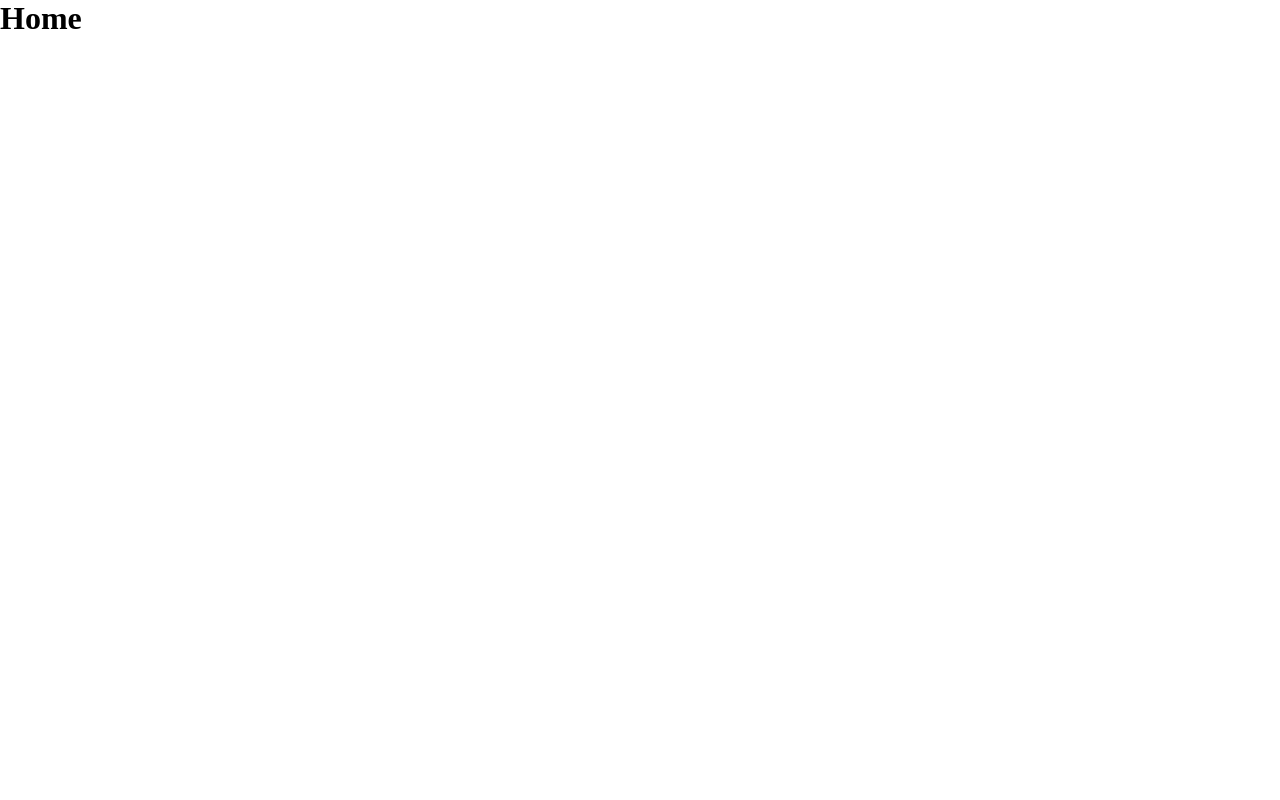
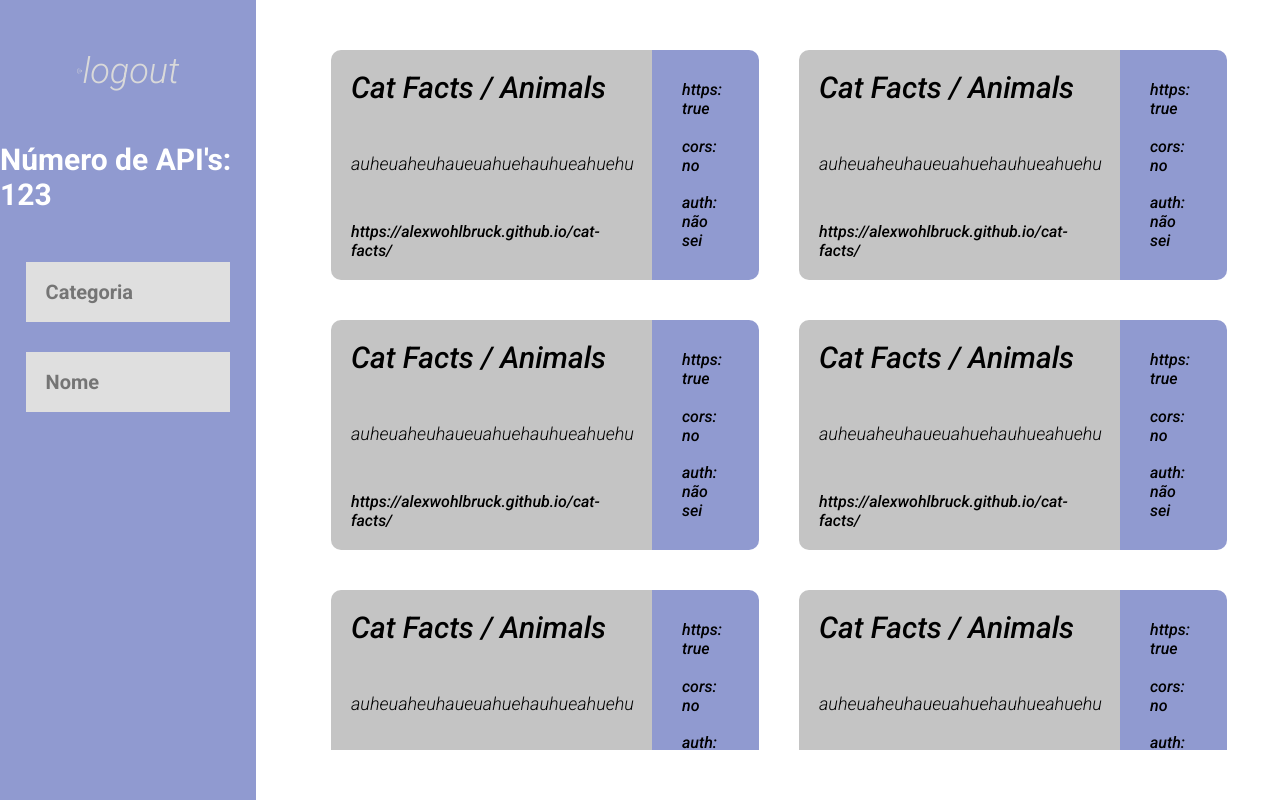
Before and after one commit to Matheusafonsouza/4linux_ps, a React (Create React App) app in the folder web/: page / in a window 1280 px wide. Built offline with nearby package versions, Linux system fonts and the light colour scheme.

Commit message:
feature: Created home page

```diff
--- a/web/package.json
+++ b/web/package.json
@@ -8,6 +8,7 @@
     "@testing-library/user-event": "^7.1.2",
     "react": "^16.13.1",
     "react-dom": "^16.13.1",
+    "react-icons": "^3.11.0",
     "react-router-dom": "^5.2.0",
     "react-scripts": "3.4.3"
   },
--- /dev/null
+++ b/web/src/components/Card/index.js
@@ -0,0 +1,21 @@
+import React from 'react';
+
+import './styles.css';
+
+export default function Card() {
+  return (
+
+    <div className="api">
+      <div className="left-api">
+        <h1>Cat Facts / Animals</h1>
+        <span className="description" >auheuaheuhaueuahuehauhueahuehu</span>
+        <span className="link">https://alexwohlbruck.github.io/cat-facts/</span>
+      </div>
+      <div className="right-api">
+        <span>https: true</span>
+        <span>cors: no</span>
+        <span>auth: não sei</span>
+      </div>
+    </div>
+  );
+}
--- /dev/null
+++ b/web/src/components/Card/styles.css
@@ -0,0 +1,57 @@
+.api {
+  height: 230px;
+  display: flex;
+}
+
+.left-api {
+  border-top-left-radius: 10px;
+  border-bottom-left-radius: 10px;
+  width: 75%;
+  height: 100%;
+  display: flex;
+  flex-direction: column;
+  background-color: #c4c4c4;
+  justify-content: space-between;
+  padding: 20px;
+}
+
+.left-api h1 {
+  font-family: Roboto;
+  font-size: 30px;
+  color: black;
+  font-weight: 500;
+  font-style: italic;
+}
+
+.description {
+  font-family: Roboto;
+  font-size: 18px;
+  font-style: italic;
+  font-weight: 300;
+}
+
+.link {
+  font-style: italic;
+  font-weight: 500;
+  font-family: Roboto;
+  font-style: 15px;
+}
+
+.right-api {
+  width: 25%;
+  height: 100%;
+  display: flex;
+  flex-direction: column;
+  background-color: #909AD0;
+  justify-content: space-between;
+  align-items: center;
+  padding: 30px;
+  border-top-right-radius: 10px;
+  border-bottom-right-radius: 10px;
+}
+
+.right-api span {
+  font-family: Roboto;
+  font-style: italic;
+  font-weight: 500;
+}
--- a/web/src/pages/Home/index.js
+++ b/web/src/pages/Home/index.js
@@ -1,7 +1,42 @@
 import React from 'react';
+import { FiLogOut } from 'react-icons/fi';
+
+import Card from '../../components/Card';
+
+import './styles.css';
 
 export default function Home() {
   return (
-    <h1>Home</h1>
+    <div className="home">
+      <div className="left-bar">
+        <span>
+          <FiLogOut />
+          logout
+        </span>
+
+        <h1>Número de API's: 123</h1>
+
+        <div className="input-group">
+          <input type="text" placeholder="Categoria" />
+          <input type="text" placeholder="Nome" />
+        </div>
+      </div>
+      <div className="right-bar">
+        <div className="api-grid">
+          <Card />
+          <Card />
+          <Card />
+          <Card />
+          <Card />
+          <Card />
+          <Card />
+          <Card />
+          <Card />
+          <Card />
+          <Card />
+          <Card />
+        </div>
+      </div>
+    </div>
   );
 }
--- a/web/src/pages/Home/styles.css
+++ b/web/src/pages/Home/styles.css
@@ -0,0 +1,69 @@
+.home {
+  width: 100vw;
+  height: 100vh;
+  display: flex;
+}
+
+.left-bar {
+  height: 100vh;
+  width: 20%;
+  background-color: #909AD0;
+  display: flex;
+  flex-direction: column;
+  row-gap: 50px;
+  align-items: center;
+  justify-content: flex-start;
+}
+
+.left-bar h1 {
+  font-family: Roboto;
+  font-size: 30px;
+  font-weight: 700;
+  color: #fff;
+}
+
+.left-bar span {
+  margin-top: 50px;
+  font-family: Roboto;
+  font-size: 36px;
+  width: 40%;
+  display: flex;
+  align-items: center;
+  justify-content: space-between;
+  font-weight: 300;
+  font-style: italic;
+  text-align: center;
+  color: #d9d9d9;
+}
+
+.input-group {
+  display: flex;
+  flex-direction: column;
+  row-gap: 30px;
+  width: 80%;
+}
+
+.input-group input {
+  font-family: Roboto;
+  width: 100%;
+  height: 60px;
+  background-color: #dfdfdf;
+  border: 0;
+  padding: 20px;
+  font-size: 20px;
+}
+
+.right-bar {
+  height: 100vh;
+  width: 70%;
+  display: flex;
+}
+
+.api-grid {
+  margin: 50px 0 50px 150px;
+  width: 100%;
+  display: grid;
+  grid-template-columns: repeat(2, 1fr);
+  gap: 40px;
+  overflow-y: scroll;
+}
--- a/web/src/pages/Login/styles.css
+++ b/web/src/pages/Login/styles.css
@@ -97,6 +97,7 @@
 }
 
 .input-group input {
+  font-family: Roboto;
   width: 100%;
   height: 70px;
   background-color: #dfdfdf;
```
Also changed, not shown: 1 other file (tests, documents, lock files or other folders).
